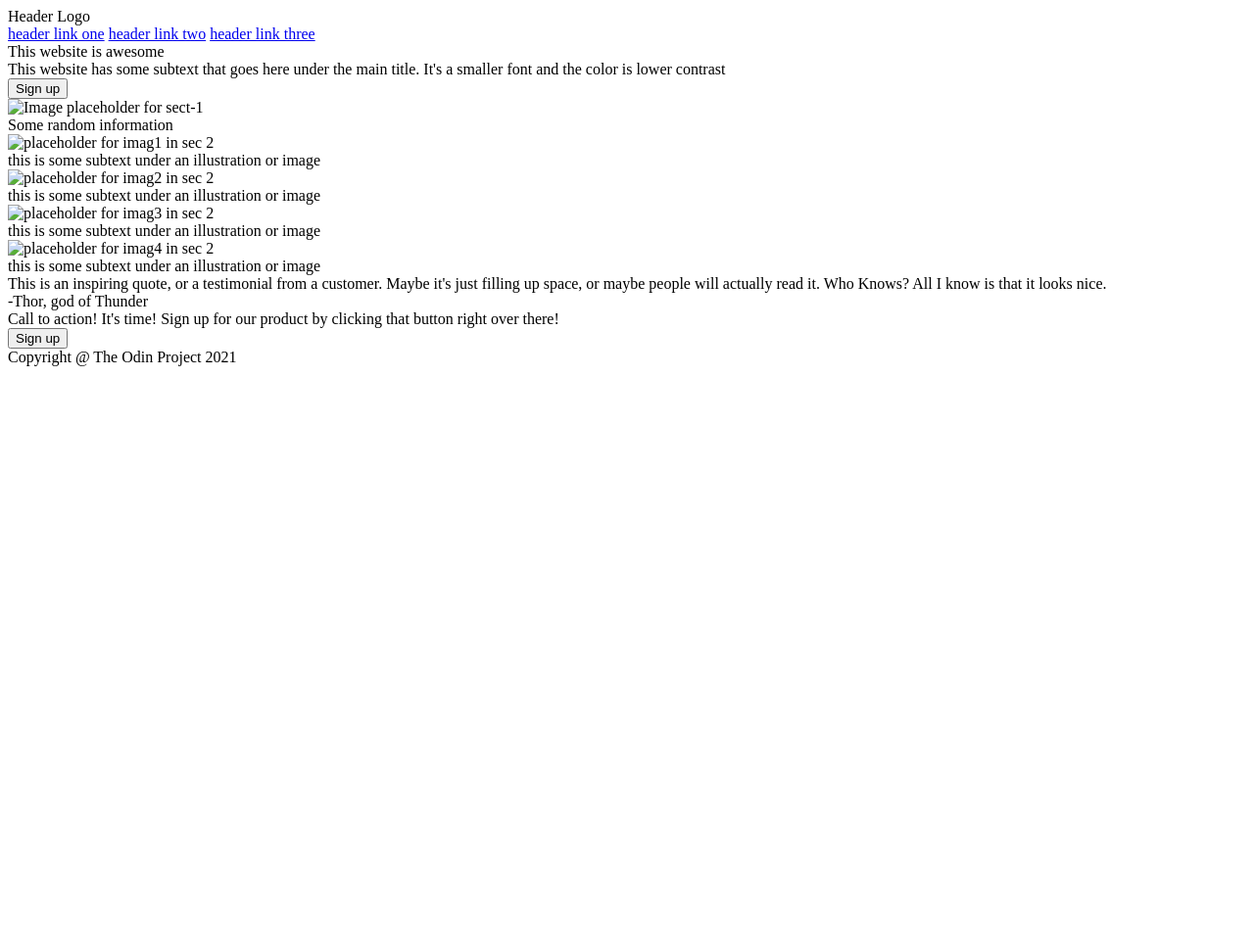
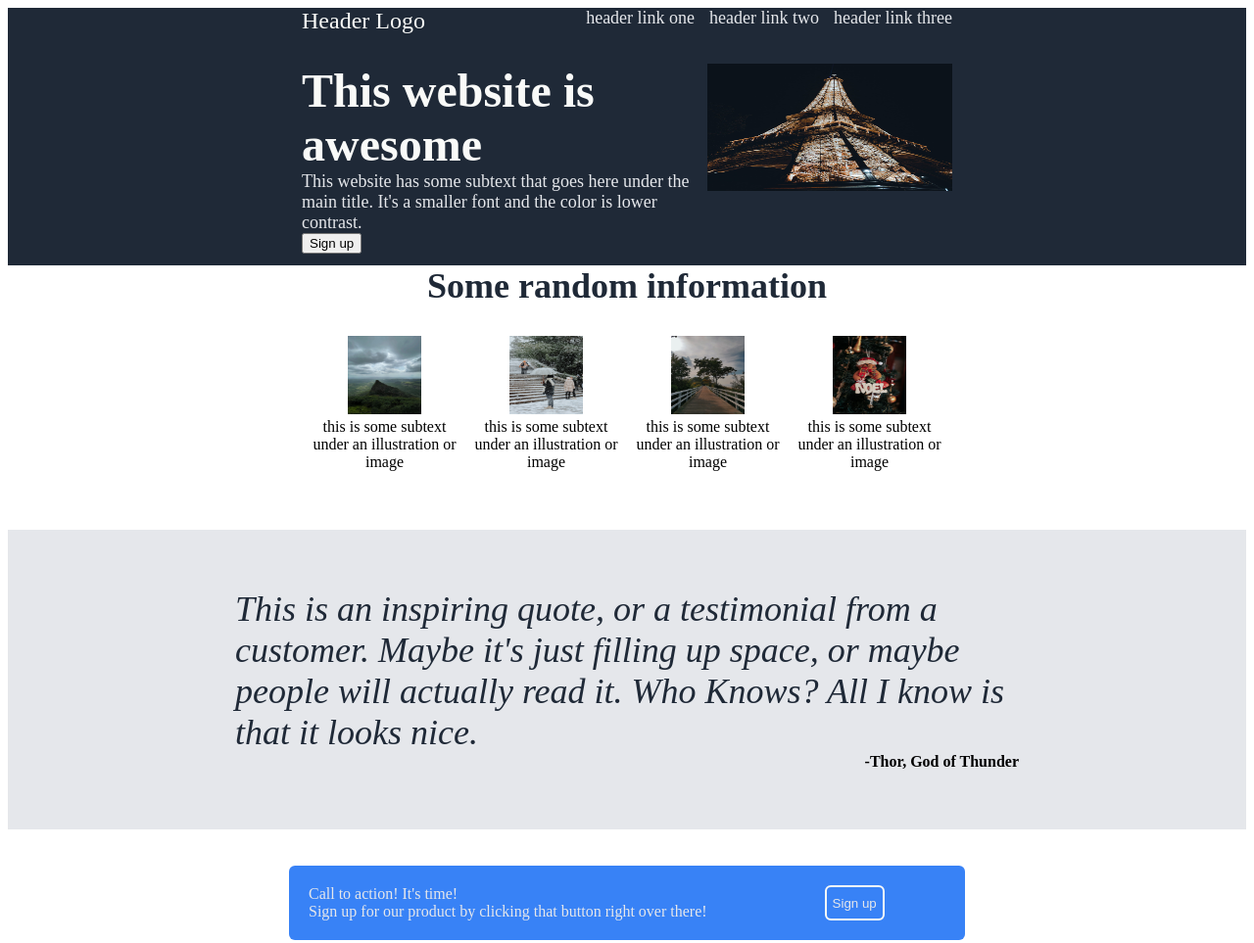
Before and after one commit to derry369/Landing-Pages, a plain HTML site: page index.html in a window 1280 px wide. Shown: the top 963 px of the page at 98% size. Before the commit the page ends 800 px from the top, so only its background shows below. Drawn offline with Linux system fonts and the light colour scheme.

Commit message:
landing pages finshed

```diff
--- a/index.html
+++ b/index.html
@@ -3,86 +3,99 @@
    <head>
     <meta charset="UTF-8">
     <title>LANDING PAGES</title>
+    <link rel="stylesheet" href="style.css">
    </head>
 
    <body>
-    <div class="Ov-Cont">
-      <div class="Sect-1">
-       <div class="block1-s1">
-        <div class="header logo">Header Logo</div>
+     <div class="OvCont">
 
-        <div class="header lnks">
-          <a href="#">header link one</a>
-          <a href="#">header link two</a>
-          <a href="#">header link three</a>
+      <div class="Sect1">
+        <div class="SubCont">
+
+          <div class="block1">
+            <span class="logo">Header Logo</span>
+
+            <span class="Hlinks">
+              <a href="#" class="Hlink">header link one</a>
+              <a href="#" class="Hlink">header link two</a>
+              <a href="#" class="Hlink">header link three</a>
+            </span>
+          </div>
+
+          <div class="block2">
+
+            <div class="intro">
+              <div class="awesome">This website is awesome</div>
+              <div class="subtext">This website has some subtext that goes here under the main title. It's a smaller font and the color is lower contrast.</div>
+              <div><button class="signUp">Sign up</button></div>
+            </div>
+
+            <div><img id="I1" alt="placeholder for image in sect 1" src="./images/I4.jpeg"></div>
+          </div>
         </div>
       </div>
 
-       <div class="block2-s1">
-        <div class="intro">
-            <div class="txt-1">This website is awesome</div>
-            <div class="txt-2">This website has some subtext that goes here under the main title. It's a smaller font and the color is lower contrast</div>
-            <button class="sign up">Sign up</button>
-        </div>
-        <img alt="Image placeholder for sect-1" src="later">
+      <div class="Sect2">
+         <div class="info">Some random information</div>
+
+         <div class="pics">
+           <div class="p1">
+             <img class="I2" src="./images/I2.jpeg" alt="illustration">
+             <div class="illustration">this is some subtext under an illustration or image</div>
            </div>
 
-       <div class="block3-s1"></div>
-
+           <div class="p2">
+            <img class="I2" src="./images/I1.jpeg" alt="illustration">
+            <div class="illustration">this is some subtext under an illustration or image</div>
            </div>
 
-      <div class="Sect-2">
-       <div class="blck1s2">
-        <div id="header text">Some random information</div>
+          <div class="p3">
+            <img class="I2" src="./images/I3.jpeg" alt="illustration">
+            <div class="illustration">this is some subtext under an illustration or image</div>
           </div>
 
-       <div class="blck2s2">
-        <div class="img1">
-            <img src="#" alt="placeholder for imag1 in sec 2">
-            <div>this is some subtext under an illustration or image</div>
+          <div class="p4">
+            <img class="I2" src="./images/I6.jpeg" alt="illustration">
+            <div class="illustration">this is some subtext under an illustration or image</div>
           </div>
-
-        <div class="img2">
-            <img src="#" alt="placeholder for imag2 in sec 2">
-            <div>this is some subtext under an illustration or image</div>
-        </div>
-
-        <div class="img3">
-            <img src="#" alt="placeholder for imag3 in sec 2">
-            <div>this is some subtext under an illustration or image</div>
-        </div>
-
-        <div class="img4">
-            <img src="#" alt="placeholder for imag4 in sec 2">
-            <div>this is some subtext under an illustration or image</div>
          </div>
 
       </div>
 
-       <div class="blck3s2"></div>
+      <div class="Sect3">
+        <div class="nill">
+          <div class="quote">
+            <em>This is an inspiring quote, or a testimonial from  a customer. Maybe it's just filling up space, or maybe people will actually read it. Who Knows?
+            All I know is that it looks nice.</em>
+          </div>
+
+          <div class="subscript">
+            -Thor, God of Thunder
+          </div>
+        </div>
 
       </div>
 
-      <div class="Sect-3">
-        <div id="cont-S3">
-            <div class="quote">
-                This is an inspiring quote, or a testimonial from a customer. Maybe it's just filling up space, or maybe people will actually read it. Who Knows? All I know is that it looks nice.
+      <div class="Sect4">
+
+        <div class="blue-sect">
+
+          <div class="action">
+            <div class="call">Call to action! It's time!</div>
+            <div class="product">Sign up for our product by clicking that button right over there!</div>
           </div>
 
-            <div class="Thor">-Thor, god of Thunder </div>
+          <button class="arc">Sign up</button>
+
         </div>
       </div>
 
-      <div class="Sect-4">
-        <div id="conc">
-            <div class="txt-s4">Call to action! It's time! Sign up for our product by clicking that button right over there!</div>
-
-            <button id="sign up2">Sign up</button>
-        </div>
+      <div class="footer">
+        <div class="copyright">Copyright @ The Odin Project 2021</div>
       </div>
 
-      <div id="footer">Copyright @ The Odin Project 2021</div>
      </div>
+
    </body>
 
 
--- a/style.css
+++ b/style.css
@@ -0,0 +1,147 @@
+body {
+    height: 100vh;
+}
+
+
+
+.Sect1,
+.footer {
+    background-color: #1f2937;
+}
+
+.awesome {
+    font-size: 48px;
+    font-weight: bolder;
+    color: #f9faf8;
+}
+
+.subtext,
+.Hlink {
+    font-size: 18px;
+    color:  #e5e7eb;
+    text-decoration: none;
+}
+
+.Hlinks {
+    display: flex;
+    gap: 15px;
+}
+
+.logo {
+    font-size: 24px;
+    color:  #f9faf8;
+}
+
+.SubCont {
+    margin: 0px 300px 50px 300px;
+}
+
+.Sect1 {
+    height: 263px;
+}
+
+.block1 {
+    display: flex;
+    justify-content: space-between;
+    margin-bottom: 30px;
+}
+
+.intro {
+    max-width: 500px;
+}
+
+.block2 {
+    display: flex;
+    justify-content: space-between;
+}
+
+#I1 {
+    width: 250px;
+    height: 130px;
+}
+
+
+.info {
+    font-size: 36px;
+    font-weight: bolder;
+    color: #1f2937;
+    text-align: center;
+    margin-bottom: 30px;
+}
+
+.pics {
+    display: flex;
+    justify-content: center;
+    gap: 15px;
+    margin-bottom: 60px;
+    text-align: center;
+}
+
+.p1,
+.p2,
+.p3,
+.p4 {
+    max-width: 150px;
+}
+
+.I2 {
+    width: 75px;
+    height: 80px;
+}
+
+
+
+.Sect3 {
+    background-color: #e5e7eb;
+    display: flex;
+    justify-content: center;
+}
+
+.quote {
+    font-size: 36px;
+    font-weight: lighter;
+    color: #1f2937;
+}
+
+.subscript {
+    text-align: end;
+    font-weight: bolder;
+}
+
+.nill {
+    max-width: 800px;
+    margin: 60px auto 60px auto;
+}
+
+.blue-sect {
+    background-color: #3882f6;
+    display: flex;
+    width: 650px;
+    gap: 120px;
+    padding: 20px;
+    border-radius: 6px;
+    color: #e5e7eb;
+}
+
+.Sect4 {
+    display: flex;
+    justify-content: center;
+    align-items: center;
+    height: 150px;
+}
+
+.arc {
+    background-color: #3882f6;
+    color: #e5e7eb;
+    border: 2px solid #f9faf8;
+    border-radius: 6px;
+}
+
+
+.footer {
+    height: 56px;
+    margin-top: 30px;
+    display: flex;
+    justify-content: center;
+    align-items: center;
+}
```
Also changed, not shown: images/I1.jpeg (added), images/I2.jpeg (added), images/I3.jpeg (added), images/I4.jpeg (added), images/I5.jpeg (added), images/I6.jpeg (added). Lines whose indentation alone changed are shown as unchanged.
